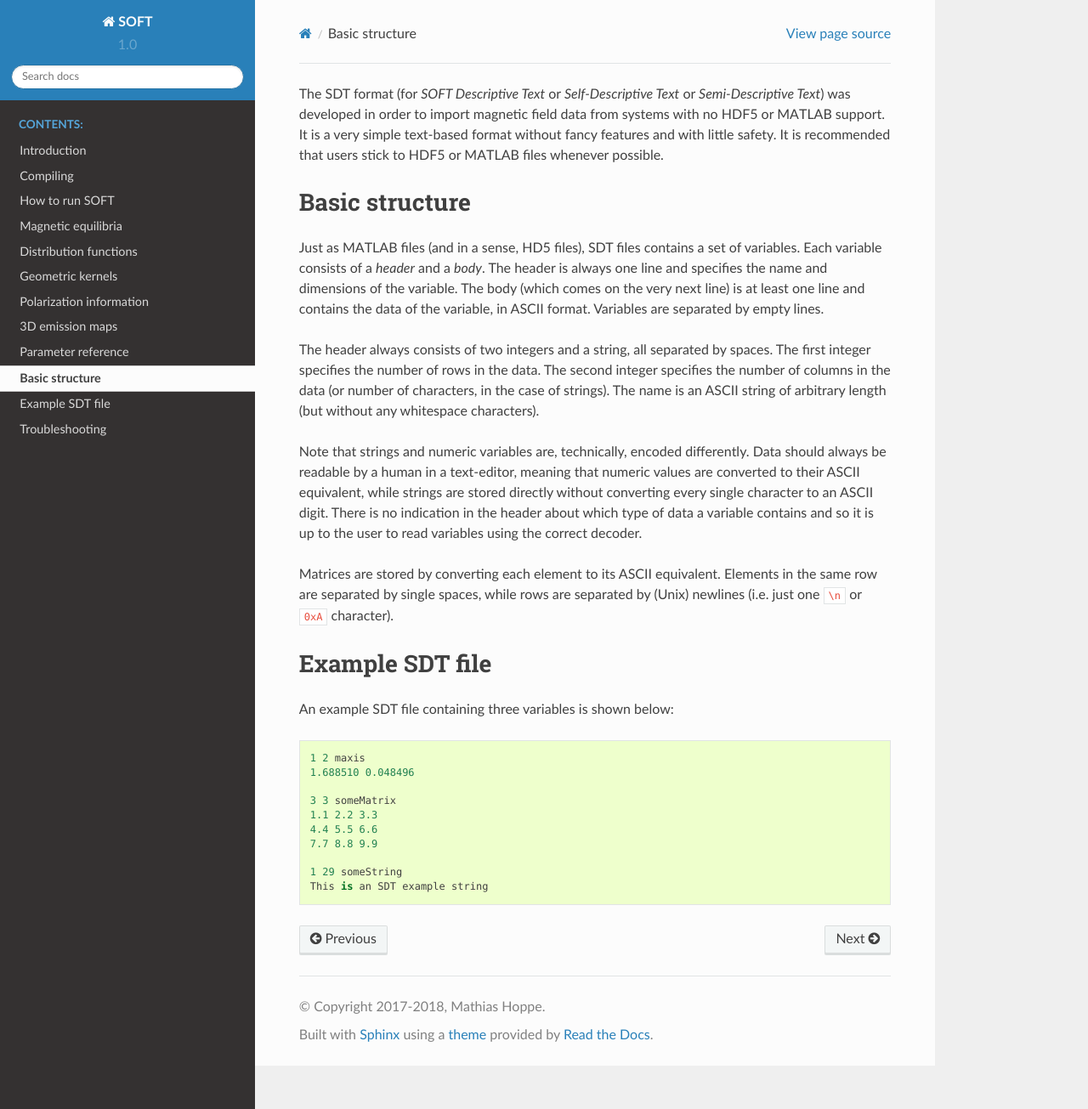
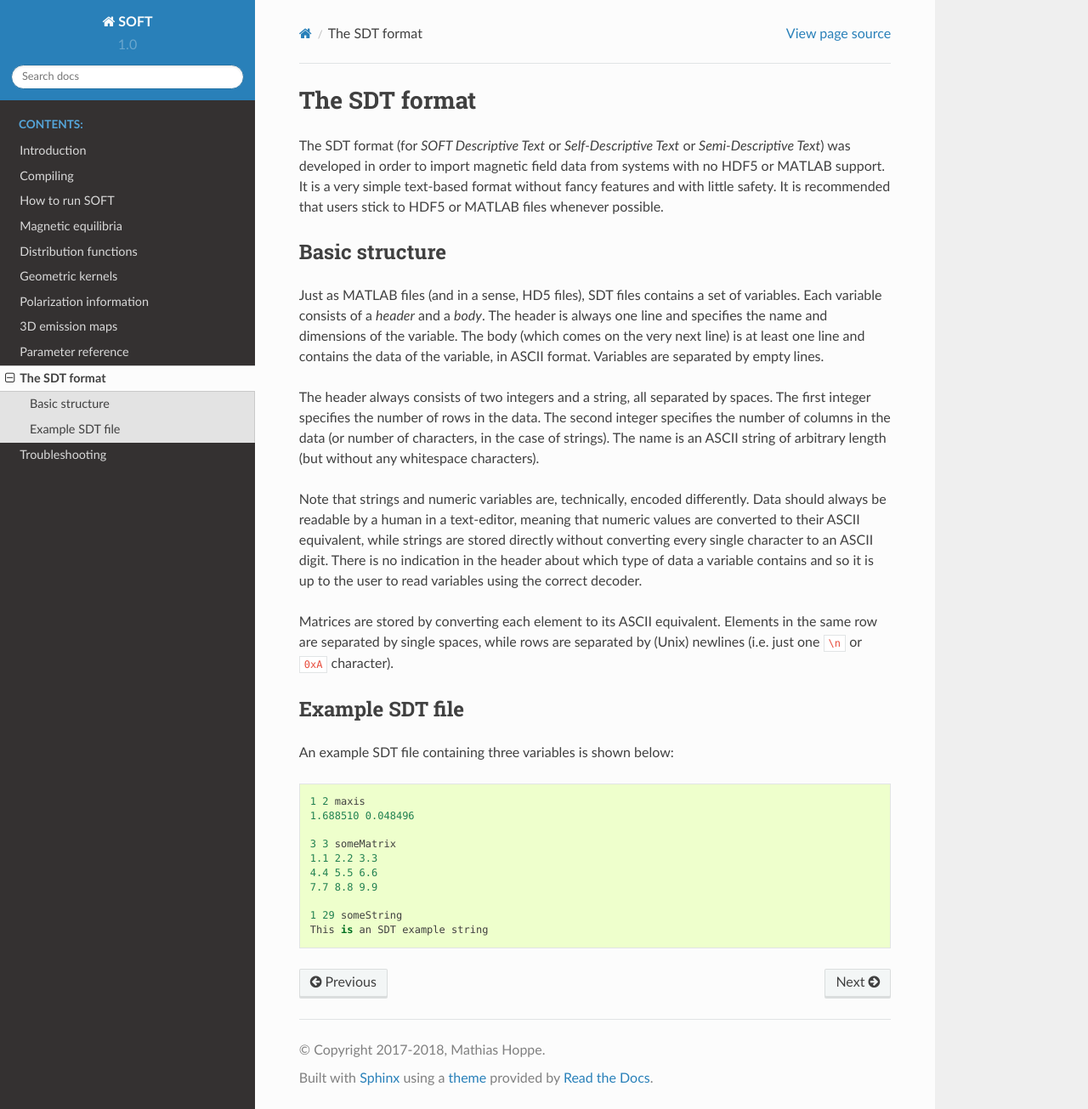
Before and after one commit to hoppe93/SOFT, a Sphinx documentation site: the page built from docs/sphinx/sdt.rst, in a window 1280 px wide and 1305 px high. Shown: the whole window at 85% size. Built offline with Sphinx 7.4.7 and the Read the Docs theme 2.0.0, drawn with Linux system fonts in a browser that asks for light colours.

Commit message:
Added title to SDT documentation

```diff
--- a/docs/sphinx/sdt.rst
+++ b/docs/sphinx/sdt.rst
@@ -1,3 +1,5 @@
+The SDT format
+**************
 The SDT format (for *SOFT Descriptive Text* or *Self-Descriptive Text* or
 *Semi-Descriptive Text*) was developed in order to import magnetic
 field data from systems with no HDF5 or MATLAB support. It is a very simple
```
